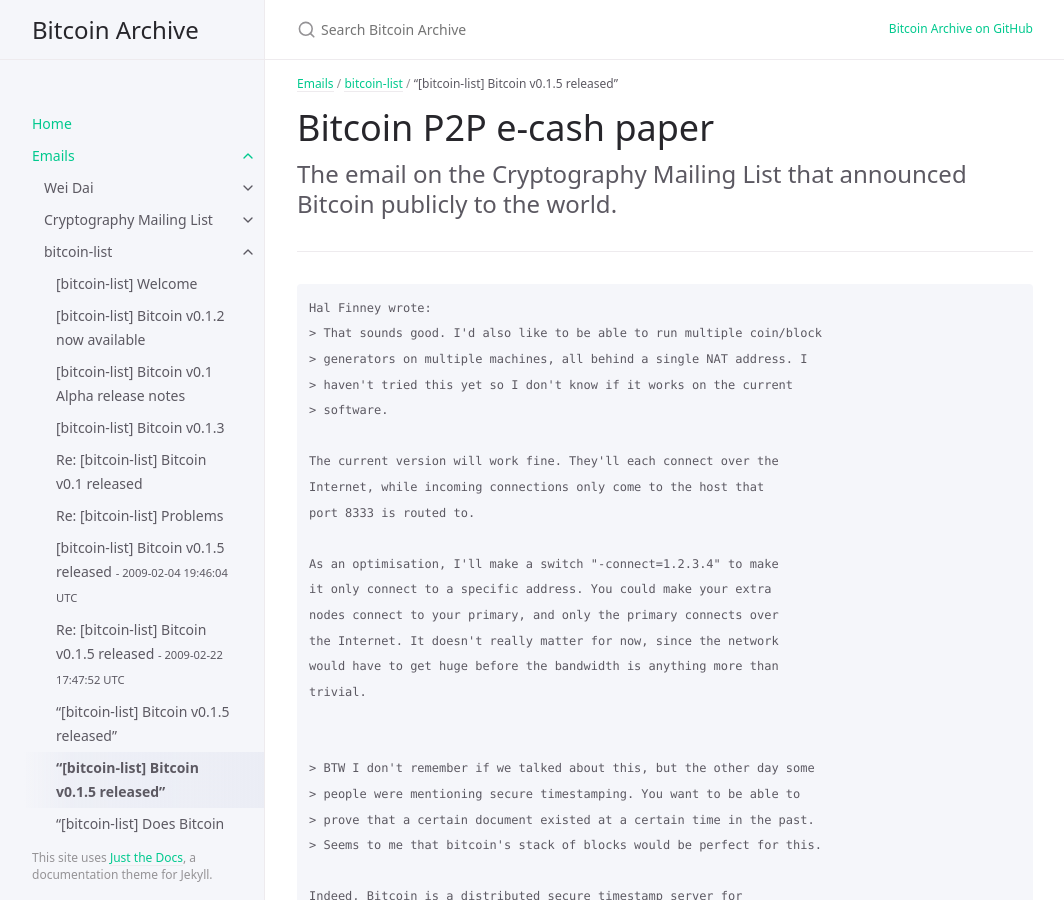
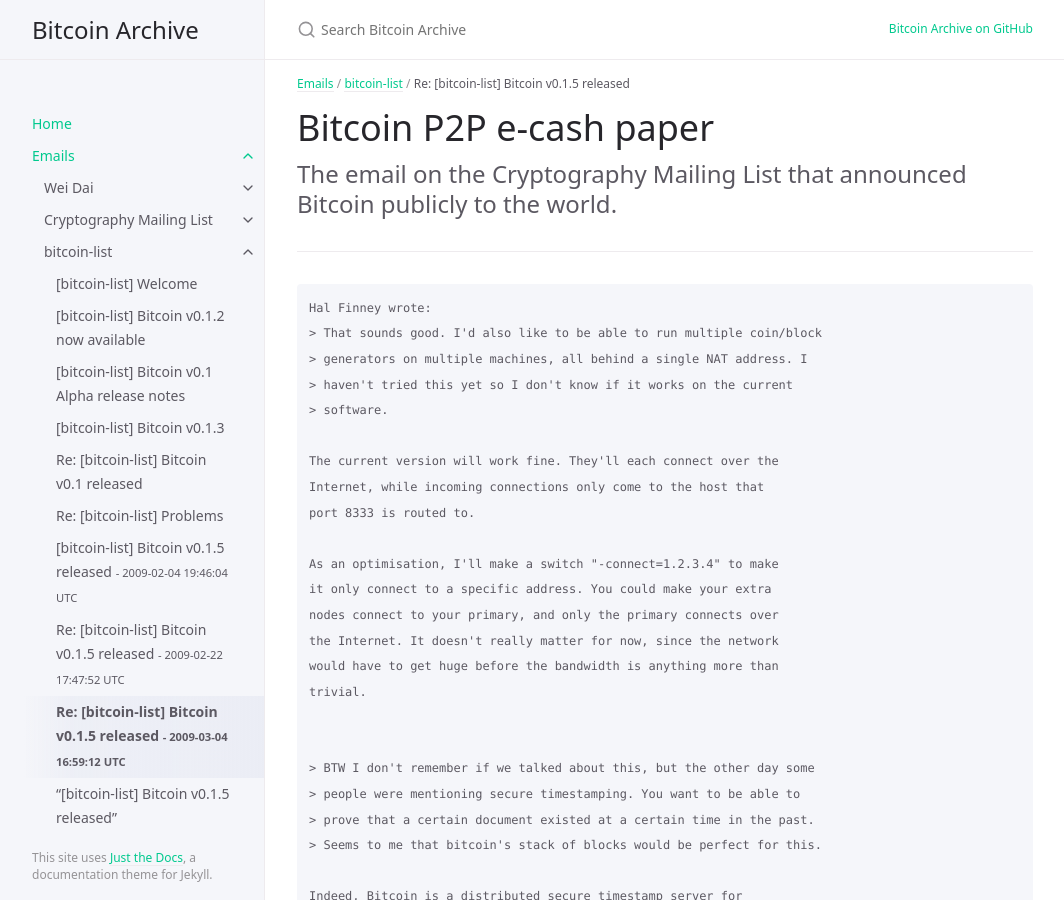
Before and after one commit to wakgill/bitcoin-archive, a Jekyll site: the page built from docs/emails/bitcoin-list/10.md, in a window 1280 px wide and 900 px high. Shown: the whole window, without its empty margins (107-1171 px from the left). Built offline with Jekyll 4.4.1, drawn with Linux system fonts in a browser that asks for light colours.

Commit message:
Update 10.md

```diff
--- a/docs/emails/bitcoin-list/10.md
+++ b/docs/emails/bitcoin-list/10.md
@@ -1,9 +1,10 @@
 ---
 layout: default
-title: “[bitcoin-list] Bitcoin v0.1.5 released”
+title: 'Re: [bitcoin-list] Bitcoin v0.1.5 released'
 grand_parent: Emails
 parent: bitcoin-list
-nav_order: 10
+nav_order: 9
+date: 2009-03-04 16:59:12 UTC
 ---
 
 # Bitcoin P2P e-cash paper
```
